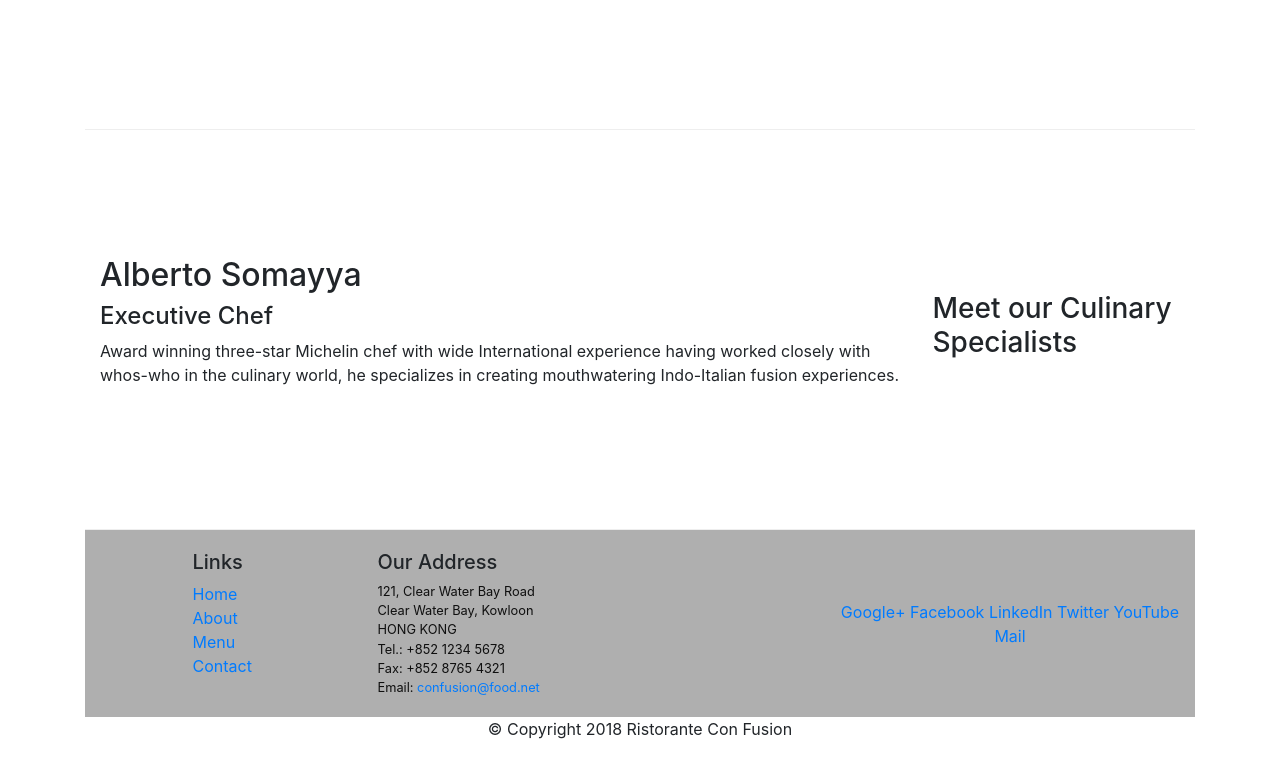
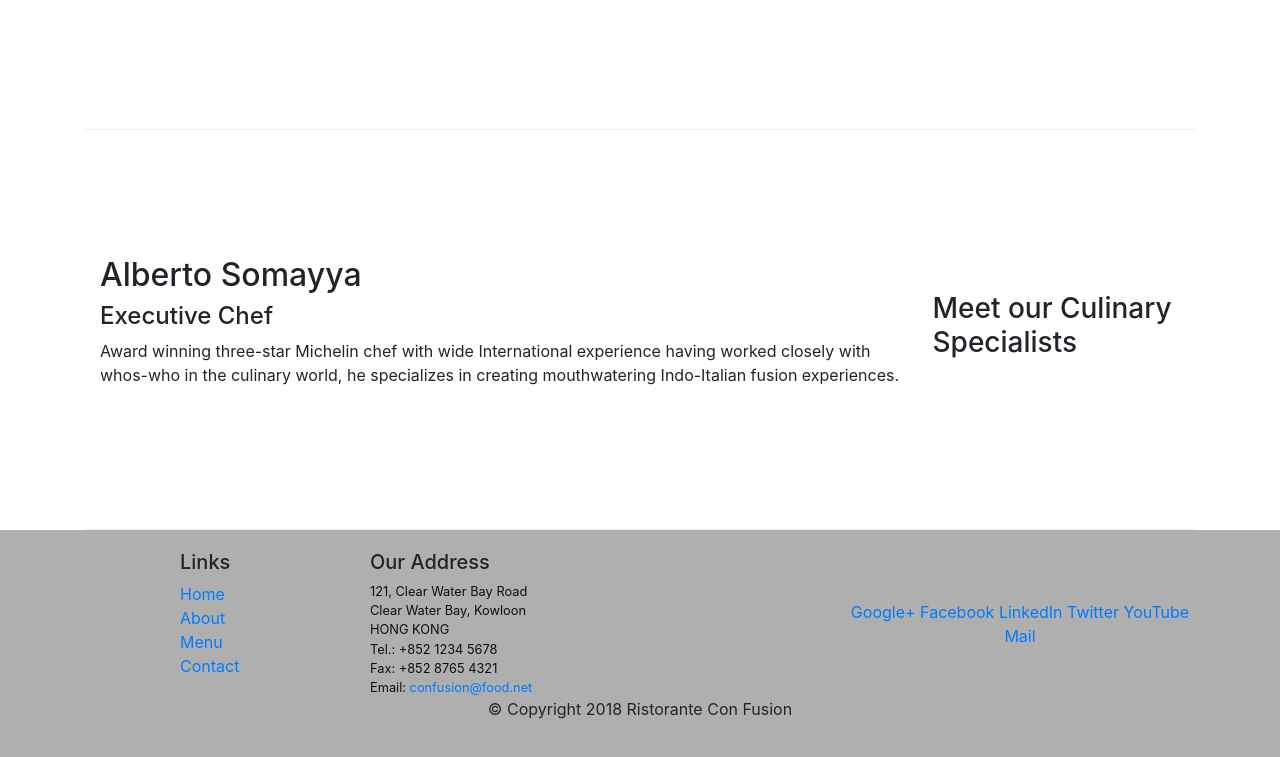
Before and after one commit to hoplit11/tendering.github.io, a website: page index.html in a window 1280 px wide. Shown: the part 954-1711 px from the top of the page. Drawn offline with nearby package versions, Linux system fonts and the light colour scheme.

Commit message:
Bootstrap Gri Part 2 correccion2

```diff
--- a/css/styles.css
+++ b/css/styles.css
@@ -10,7 +10,7 @@
     min-height: 400px;
 }
 
-.row-footer {
+.footer {
     background-color: #AfAfAf;
     margin: 0px auto;
     padding: 20px 0px 20px 0px;
--- a/index.html
+++ b/index.html
@@ -65,7 +65,7 @@
     <!--Pie de pagina -->
     <footer class="footer" >
         <div class="container">
-           <div class="row row-footer">
+           <div class="row ">
                  <!--links pagina -->
                 <div class="col-4 offset-1 col-sm-2">   <!--col-4:para xsm ocupa 4 col,  offset-1: se movera a la derecha 1 col,  col-sm-2:para sm ocupa 4 col   -->
                     <h5>Links</h5>
@@ -104,7 +104,7 @@
            <div class="row justify-content-center"> <!-- row: clase para bootstrap, justify-content-center: justfica(posiciona la columba en centro) el contenido en el centro de la fila -->
               <div class="col-auto"> <!-- col-auto: Ocupara las col necesaria deacuerdo al contenido -->
                         <p>© Copyright 2018 Ristorante Con Fusion</p>
-                    </div>
+              </div>
            </div>
        </div>
     </footer>
```
